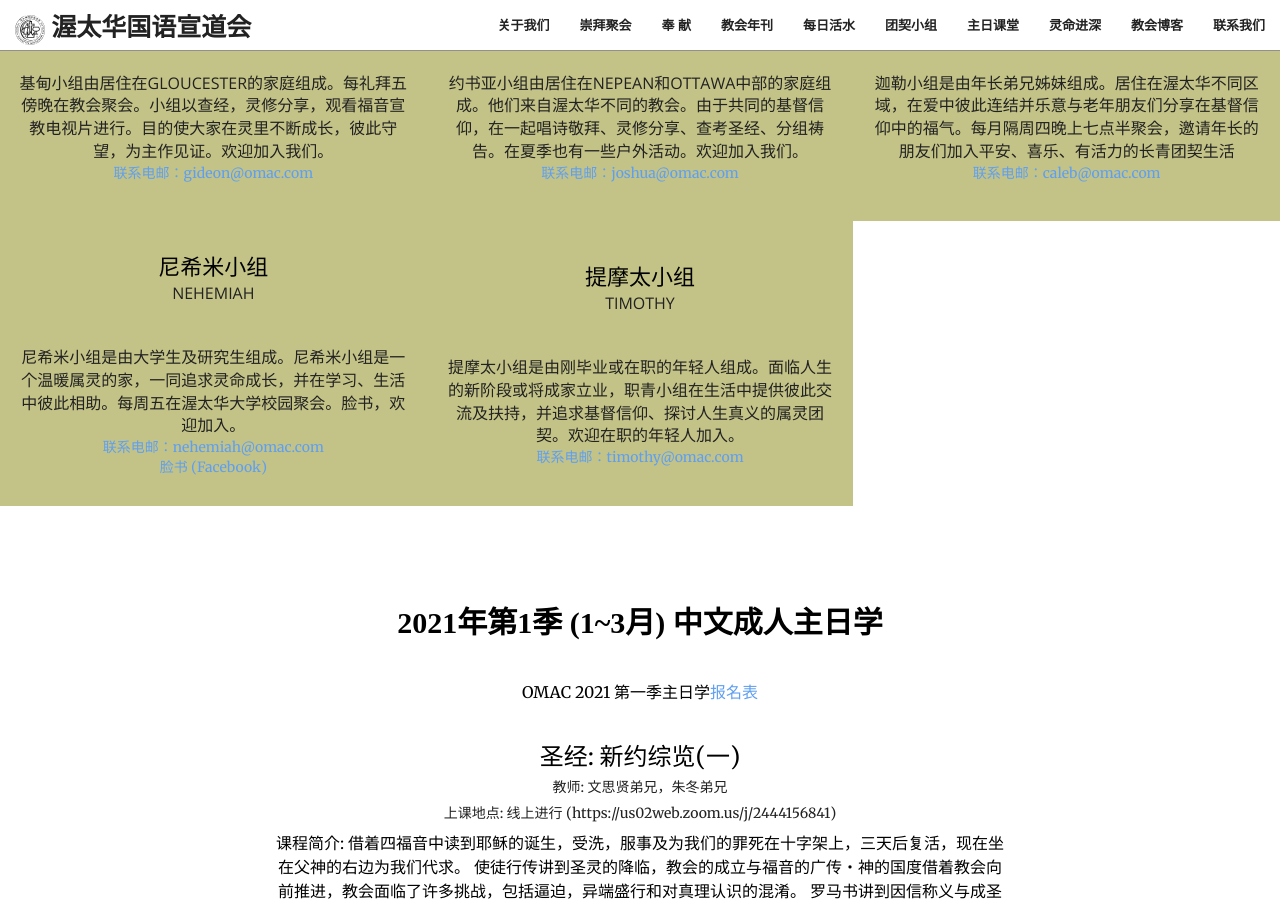
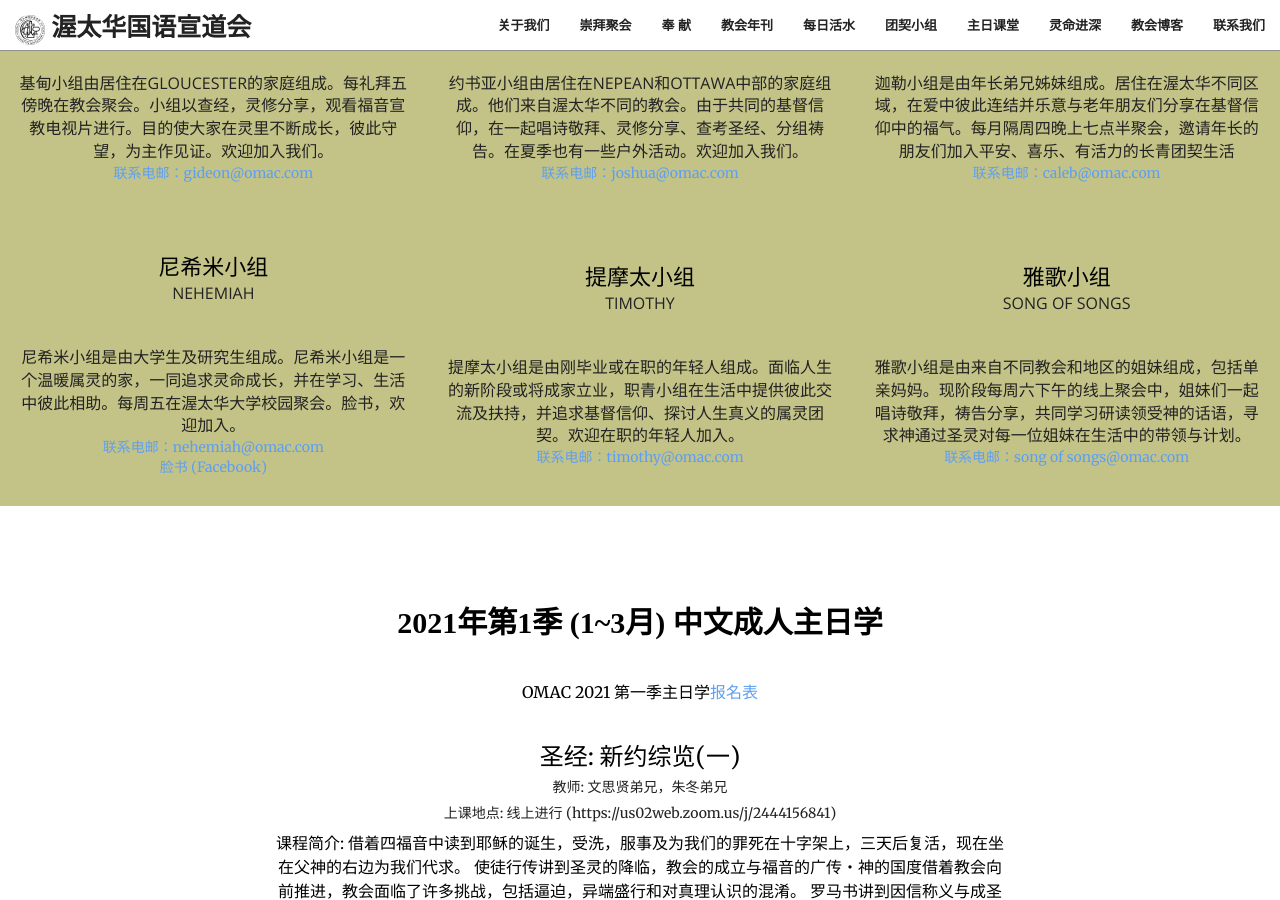
Before and after one commit to JonasYow/ottawaomac, a Jekyll site: the page built from index.html, in a window 1280 px wide and 900 px high, scrolled down 6183 px. Built offline with Jekyll 4.4.1, drawn with Linux system fonts in a browser that asks for light colours; some web fonts are replaced.

Commit message:
add song of songs group

```diff
--- a/_data/groups.yaml
+++ b/_data/groups.yaml
@@ -54,3 +54,10 @@
   location: Ottawa
   description: 提摩太小组是由刚毕业或在职的年轻人组成。面临人生的新阶段或将成家立业，职青小组在生活中提供彼此交流及扶持，并追求基督信仰、探讨人生真义的属灵团契。欢迎在职的年轻人加入。
   email: 2014omac@gmail.com
+
+- name: 雅歌小组
+  en: Song of Songs
+  img: img/groups/default.jpg
+  location: Ottawa
+  description: 雅歌小组是由来自不同教会和地区的姐妹组成，包括单亲妈妈。现阶段每周六下午的线上聚会中，姐妹们一起唱诗敬拜，祷告分享，共同学习研读领受神的话语，寻求神通过圣灵对每一位姐妹在生活中的带领与计划。
+  email: 2014omac@gmail.com
```
